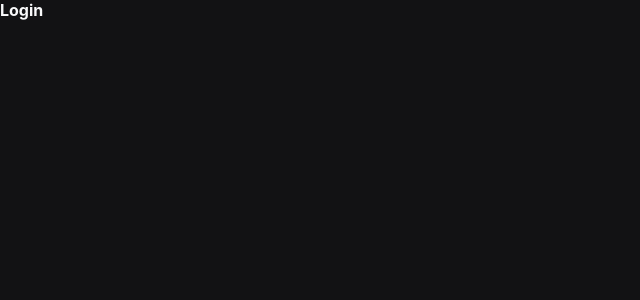
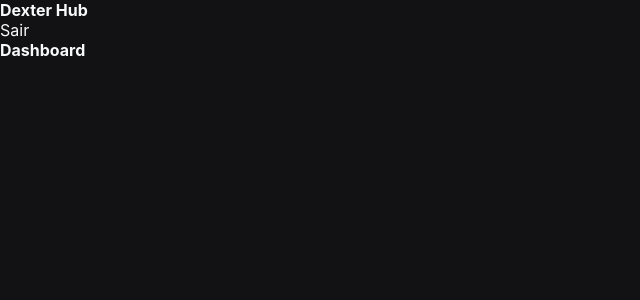
Before and after one commit to dexter2k8/dexter-hub, a React (Vite) app: page /dashboard in a window 1280 px wide. Before the commit this address led to /. Shown: the top 300 px of the page, without its empty margins (0-640 px from the left). Built offline with nearby package versions, Linux system fonts and the light colour scheme.

Commit message:
implemented header

```diff
--- /dev/null
+++ b/src/components/Header/index.tsx
@@ -0,0 +1,22 @@
+import { Link } from "react-router-dom";
+import Styles from "./styles";
+
+interface IHeaderProps {
+  text?: string;
+  clearData?: boolean;
+}
+
+function Header({ text, clearData }: IHeaderProps) {
+  return (
+    <Styles.Header>
+      <h1>Dexter Hub</h1>
+      {text && (
+        <Link to={"/"} onClick={() => clearData && localStorage.clear()}>
+          {text}
+        </Link>
+      )}
+    </Styles.Header>
+  );
+}
+
+export default Header;
--- /dev/null
+++ b/src/components/Header/styles.ts
@@ -0,0 +1,5 @@
+import styled from "styled-components";
+
+const Header = styled.header``;
+
+export default { Header };
--- /dev/null
+++ b/src/pages/Dashboard/index.tsx
@@ -0,0 +1,12 @@
+import Header from "../../components/Header";
+
+function Dashboard() {
+  return (
+    <div>
+      <Header text="Sair" clearData />
+      <h1>Dashboard</h1>
+    </div>
+  );
+}
+
+export default Dashboard;
--- /dev/null
+++ b/src/pages/Login/index.tsx
@@ -0,0 +1,12 @@
+import Header from "../../components/Header";
+
+function Login() {
+  return (
+    <div>
+      <Header />
+      <h1>Login</h1>
+    </div>
+  );
+}
+
+export default Login;
--- /dev/null
+++ b/src/pages/Register/index.tsx
@@ -0,0 +1,12 @@
+import Header from "../../components/Header";
+
+function Register() {
+  return (
+    <div>
+      <Header text="Voltar" />
+      <h1>Register</h1>
+    </div>
+  );
+}
+
+export default Register;
--- a/src/routes/index.tsx
+++ b/src/routes/index.tsx
@@ -1,10 +1,15 @@
 import { Navigate, Route, Routes } from "react-router-dom";
+import Login from "../pages/Login";
+import Register from "../pages/Register";
+import Dashboard from "../pages/Dashboard";
 
 function RoutesMain() {
   return (
     <Routes>
-      <Route path="/" element={<h1>Login</h1>} />
-      <Route path="/register" element={<h1>Cadastro</h1>} />
+      <Route path="/" element={<Login />} />
+      <Route path="/register" element={<Register />} />
+
+      <Route path="/dashboard" element={<Dashboard />} />
 
       <Route path="*" element={<Navigate to="/" />} />
     </Routes>
```
